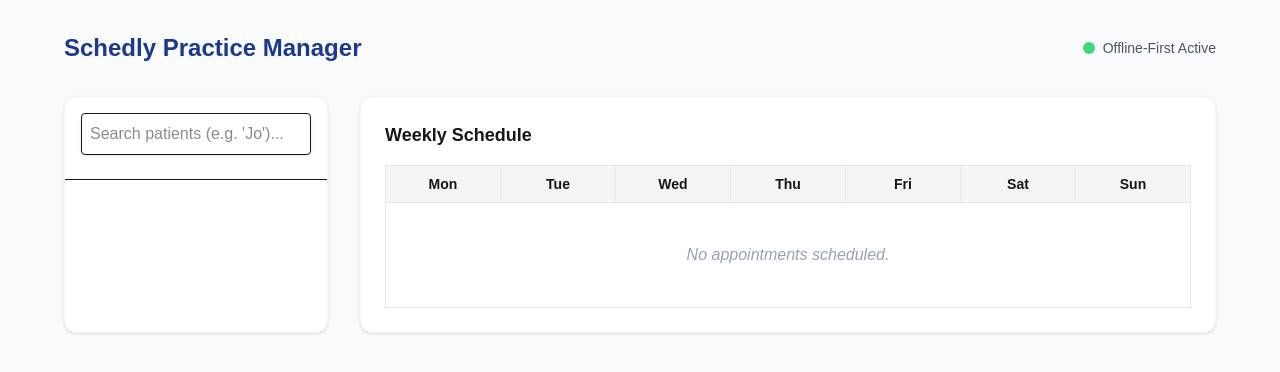
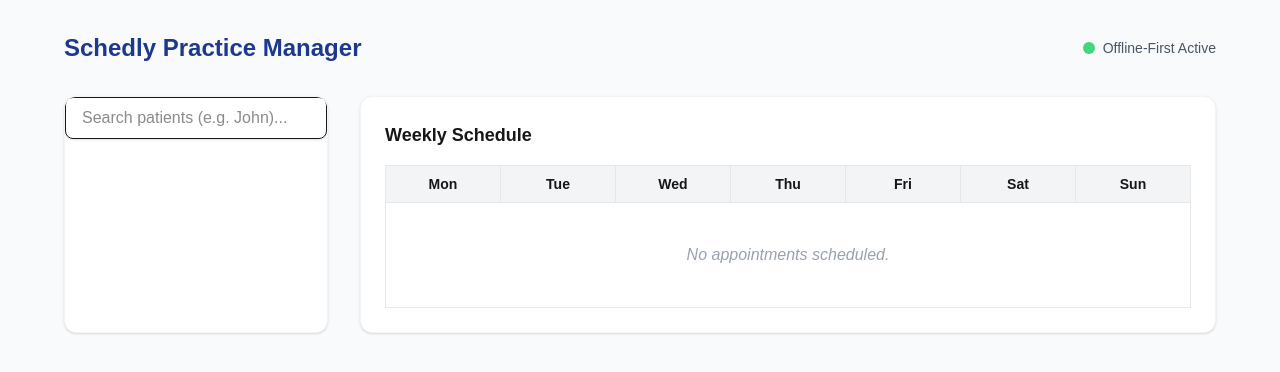
Before and after one commit to naprirfan/schedly, a Next.js app: page / in a window 1280 px wide. Shown: the top 372 px of the page. Built offline with nearby package versions, Linux system fonts and the light colour scheme.

Commit message:
ui: add loading state to patient search component

```diff
--- a/components/PatientSearch.tsx
+++ b/components/PatientSearch.tsx
@@ -1,4 +1,3 @@
-import { useBroadcastSync } from '@/hooks/useBroadcastSync';
 import { Patient } from '@/types/db';
 import { useState, useEffect } from 'react';
 
@@ -7,7 +6,7 @@ let searchWorker: Worker | null = null;
 export const PatientSearch = () => {
     const [query, setQuery] = useState('');
     const [results, setResults] = useState<Patient[]>([]);
-    const {syncState} = useBroadcastSync();
+    const [isSearching, setIsSearching] = useState(false);
 
     useEffect(() => {
         if (!searchWorker && typeof window !== 'undefined') {
@@ -21,15 +20,25 @@ export const PatientSearch = () => {
             searchWorker.onmessage = (e) => {
                 console.log("Main thread received results:", e.data);
                 setResults(e.data);
+                setIsSearching(false);
             };
 
             searchWorker.onerror = (err) => {
                 console.error("Worker Error details:", err);
+                setIsSearching(false);
             };
         }
     }, []);
 
     useEffect(() => {
+        if (query.length < 2) {
+            setResults([]);
+            setIsSearching(false);
+            return;
+        }
+
+        setIsSearching(true);
+
         const timeoutId = setTimeout(() => {
             if (query.length >= 2 && searchWorker) {
                 console.log("Posting message to worker:", query);
@@ -40,17 +49,60 @@ export const PatientSearch = () => {
         return () => clearTimeout(timeoutId);
     }, [query]);
 
+    const highlightMatch = (text: string, term: string) => {
+        if (!term) return text;
+        const parts = text.split(new RegExp(`(${term})`, 'gi'));
+        return (
+            <span>
+                {parts.map((part, i) =>
+                    part.toLowerCase() === term.toLowerCase()
+                        ? <mark key={i} className="bg-yellow-200 text-yellow-900 rounded-sm px-0.5">{part}</mark>
+                        : part
+                )}
+            </span>
+        );
+    };
+
     return (
-        <div className="p-4 border-b">
-            <input
-                type="text"
-                placeholder="Search patients (e.g. 'Jo')..."
-                className="w-full p-2 border rounded shadow-sm focus:ring-2 focus:ring-blue-500 outline-none"
-                onChange={(e) => setQuery(e.target.value)}
-            />
-            <ul className="mt-2 space-y-1">
-                {results.map(p => <li key={p.id} className="text-sm p-1 hover:bg-gray-100">{p.name}</li>)}
-            </ul>
+        <div className="relative w-full max-w-md mx-auto">
+            <div className="relative">
+                <input
+                    type="text"
+                    value={query}
+                    onChange={(e) => setQuery(e.target.value)}
+                    placeholder="Search patients (e.g. John)..."
+                    className="w-full px-4 py-2 border rounded-lg shadow-sm focus:ring-2 focus:ring-blue-500 focus:border-transparent outline-none transition-all"
+                />
+                {isSearching && (
+                    <div className="absolute right-3 top-2.5">
+                        <div className="animate-spin h-5 w-5 border-2 border-blue-500 border-t-transparent rounded-full"></div>
+                    </div>
+                )}
+            </div>
+
+            {results.length > 0 && (
+                <ul className="absolute z-10 w-full mt-2 bg-white border rounded-lg shadow-xl overflow-hidden max-h-60 overflow-y-auto">
+                    {results.map((patient) => (
+                        <li
+                            key={patient.id}
+                            className="px-4 py-3 hover:bg-gray-50 cursor-pointer border-b last:border-none flex justify-between items-center"
+                        >
+                            <div>
+                                <p className="text-sm font-semibold text-gray-800">
+                                    {highlightMatch(patient.name, query)}
+                                </p>
+                                <p className="text-xs text-gray-500 uppercase tracking-wider">ID: {patient.id}</p>
+                            </div>
+                        </li>
+                    ))}
+                </ul>
+            )}
+
+            {query.length >= 2 && !isSearching && results.length === 0 && (
+                <div className="absolute z-10 w-full mt-2 bg-white p-4 border rounded-lg shadow-lg text-center text-gray-500 italic text-sm">
+                    No patients found matching "{query}"
+                </div>
+            )}
         </div>
-    )
+    );
 }
```
